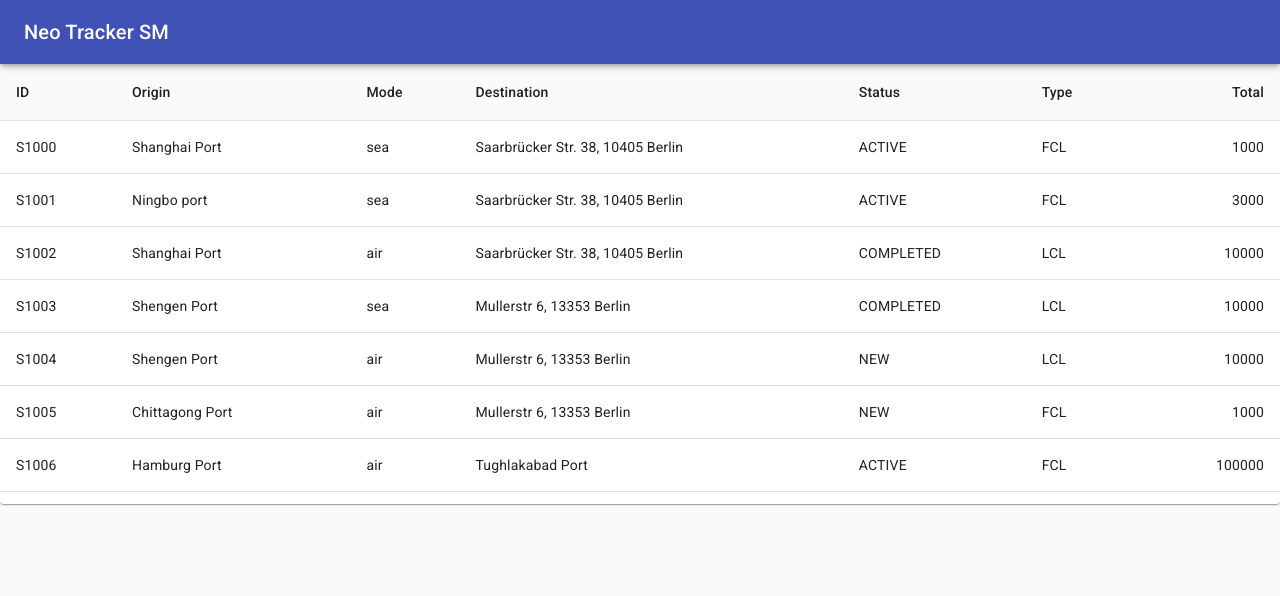
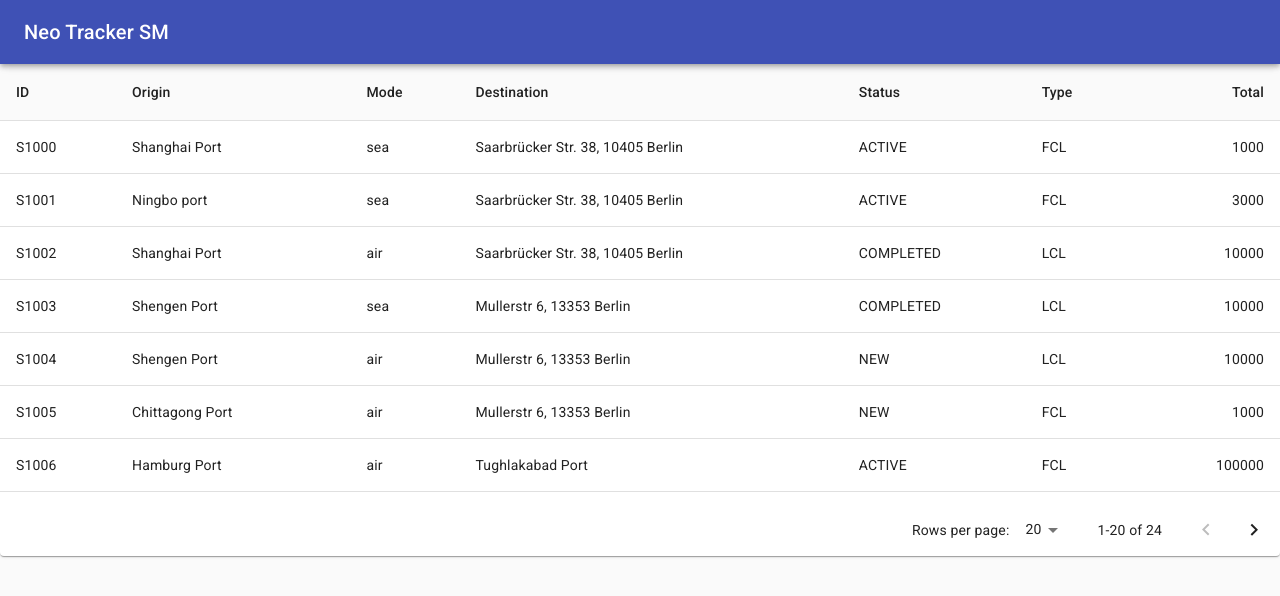
Before and after one commit to ndhuutai/neo-tracker-shipment-management, a React (Create React App) app: page / in a window 1280 px wide. Shown: the top 596 px of the page. Built offline with nearby package versions, Linux system fonts and the light colour scheme; data requests are answered from the project's data file.

Commit message:
added pagination for shipment table

```diff
--- a/src/components/ShipmentTable.tsx
+++ b/src/components/ShipmentTable.tsx
@@ -1,7 +1,7 @@
-import React, {useState, useEffect} from "react";
+import React, {useEffect, useState, MouseEvent} from "react";
 import {useSelector, useDispatch} from "react-redux";
 import {makeStyles, createStyles, Theme} from "@material-ui/core";
-import {Paper, Table, TableContainer, TableHead, TableBody, TableCell, TableRow} from "@material-ui/core";
+import {Paper, Table, TableContainer, TableHead, TableBody, TableCell, TablePagination,TableRow} from "@material-ui/core";
 
 import {RootState} from "../store/configureStore";
 import {Shipment} from "../reducers/shipment";
@@ -67,9 +67,11 @@ const columns: Column[] = [
 ]
 
 const ShipmentTable = () => {
-    const classes = useStyles();
     const state = useSelector((state: RootState) => state);
     const dispatch = useDispatch();
+    const [page, setPage] = useState(0);
+    const [rowsPerPage, setRowsPerPage] = useState(20);
+    const classes = useStyles();
 
     useEffect(() => {
         fetch("http://localhost:3001/shipments")
@@ -79,6 +81,17 @@ const ShipmentTable = () => {
                 dispatch(setShipments(data))
             })
     },[])
+
+    // onChangePage fires MouseEvent that is not React.MouseEvent
+    const handleChangePage = ( _event: unknown, page: number) => {
+        setPage(page);
+    }
+
+    const handleChangeRowsPerPage = (event: React.ChangeEvent<HTMLInputElement>) => {
+        setRowsPerPage(+event.target.value)
+        setPage(0)
+    }
+
 
     return (
         <Paper className={classes.root}>
@@ -101,7 +114,7 @@ const ShipmentTable = () => {
                     </TableHead>
                     <TableBody>
                         {
-                            state.shipments.map(shipment => {
+                            state.shipments.slice(page * rowsPerPage, page * rowsPerPage + rowsPerPage).map(shipment => {
                                 return (
                                     <TableRow hover>
                                         {
@@ -120,6 +133,15 @@ const ShipmentTable = () => {
                     </TableBody>
                 </Table>
             </TableContainer>
+            <TablePagination
+                rowsPerPageOptions={[10, 20, 30]}
+                component="div"
+                count={state.shipments.length}
+                rowsPerPage={rowsPerPage}
+                page={page}
+                onChangePage={handleChangePage}
+                onChangeRowsPerPage={handleChangeRowsPerPage}
+            />
         </Paper>
     )
 }
```
